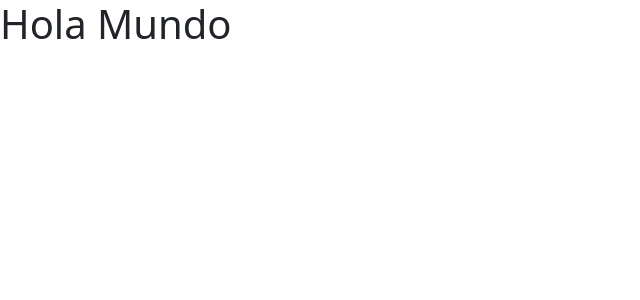
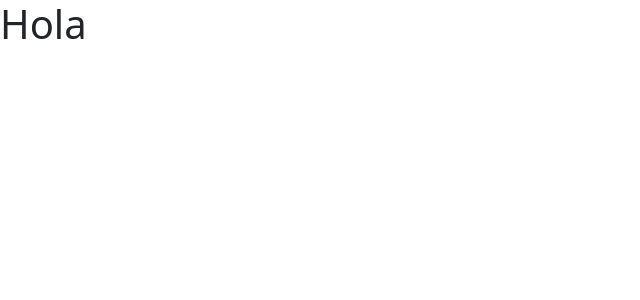
Before and after one commit to dunapanta/React-Maps, a React (Vite) app: page / in a window 1280 px wide. Shown: the top 300 px of the page, without its empty margins (0-640 px from the left). Built offline with nearby package versions, Linux system fonts and the light colour scheme.

Commit message:
Add places context

```diff
--- a/src/App.tsx
+++ /dev/null
@@ -1,12 +0,0 @@
-
-
-function App() {
-
-  return (
-    <div className="App">
-      <h1>Hola Mundo</h1>
-    </div>
-  )
-}
-
-export default App
--- /dev/null
+++ b/src/MapsApp.tsx
@@ -0,0 +1,10 @@
+import React from "react";
+import { PlacesProvider } from "./context";
+
+export const MapsApp = () => {
+  return (
+    <PlacesProvider>
+      <h1>Hola</h1>
+    </PlacesProvider>
+  );
+};
--- /dev/null
+++ b/src/context/index.ts
@@ -0,0 +1,3 @@
+export { PlacesContext } from "./places/PlacesContext";
+export { PlacesProvider } from "./places/PlacesProvider";
+export { placesReducer } from "./places/placesReducer";
--- /dev/null
+++ b/src/context/places/PlacesContext.ts
@@ -0,0 +1,10 @@
+import { createContext } from "react";
+
+export interface IPlacesContext {
+  isLoading: boolean;
+  userLocation?: [number, number];
+}
+
+export const PlacesContext = createContext<IPlacesContext>(
+  {} as IPlacesContext
+);
--- /dev/null
+++ b/src/context/places/PlacesProvider.tsx
@@ -0,0 +1,25 @@
+import { ReactNode } from "react";
+import { PlacesContext } from "./PlacesContext";
+
+export interface PlacesState {
+  isLoading: boolean;
+  userLocation?: [number, number];
+}
+
+const INITIAL_STATE: PlacesState = {
+  isLoading: true,
+  userLocation: undefined,
+};
+
+export const PlacesProvider = ({ children }: { children: ReactNode }) => {
+  return (
+    <PlacesContext.Provider
+      value={{
+        isLoading: true,
+        userLocation: undefined,
+      }}
+    >
+      {children}
+    </PlacesContext.Provider>
+  );
+};
--- /dev/null
+++ b/src/context/places/placesReducer.ts
@@ -0,0 +1,3 @@
+export const placesReducer = (state: any, action: any) => {
+
+}
--- a/src/main.tsx
+++ b/src/main.tsx
@@ -1,9 +1,9 @@
-import React from 'react'
-import ReactDOM from 'react-dom/client'
-import App from './App'
+import React from "react";
+import ReactDOM from "react-dom/client";
+import { MapsApp } from "./MapsApp";
 
-ReactDOM.createRoot(document.getElementById('root') as HTMLElement).render(
+ReactDOM.createRoot(document.getElementById("root") as HTMLElement).render(
   <React.StrictMode>
-    <App />
+    <MapsApp />
   </React.StrictMode>
-)
+);
```
